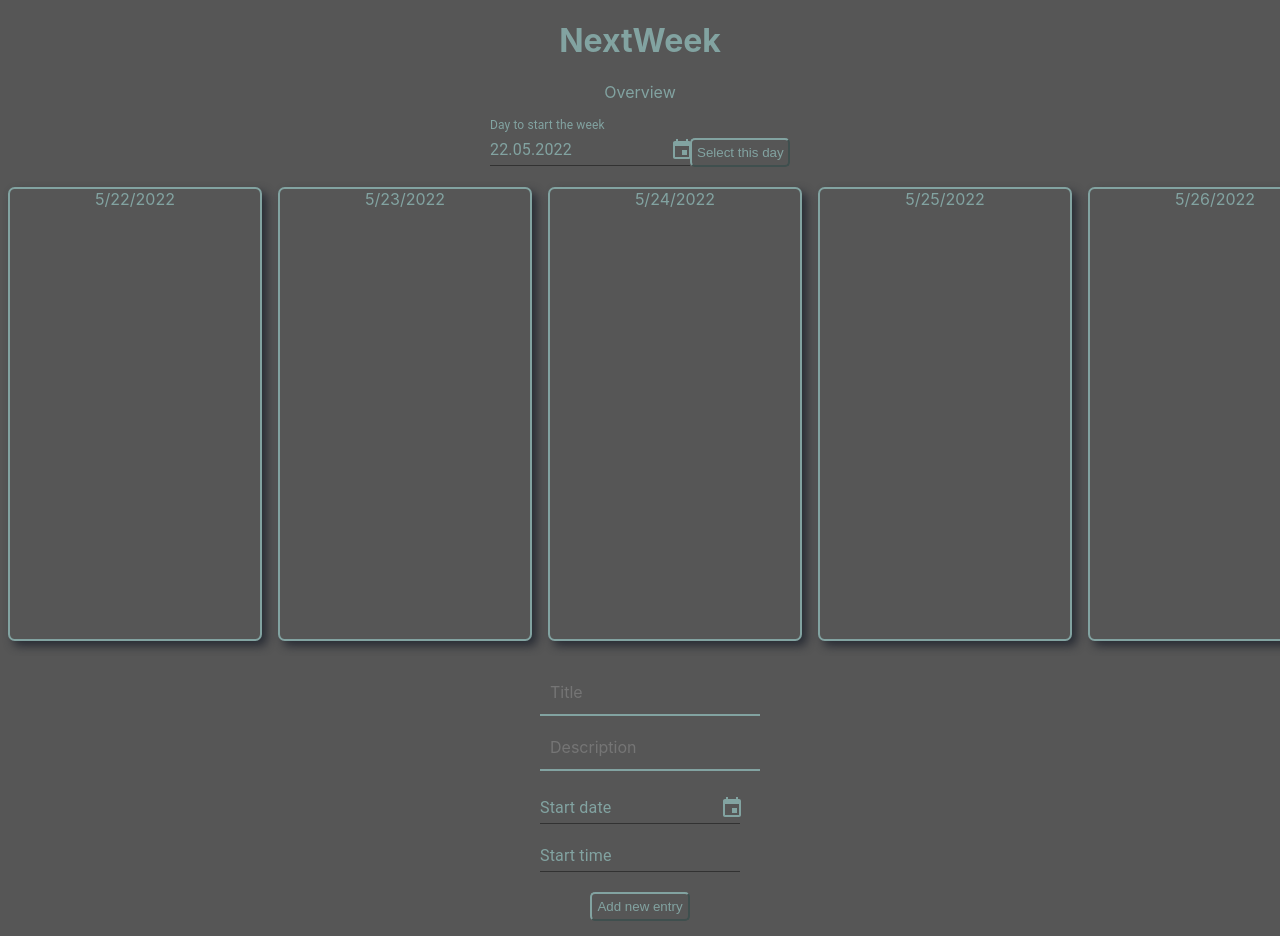
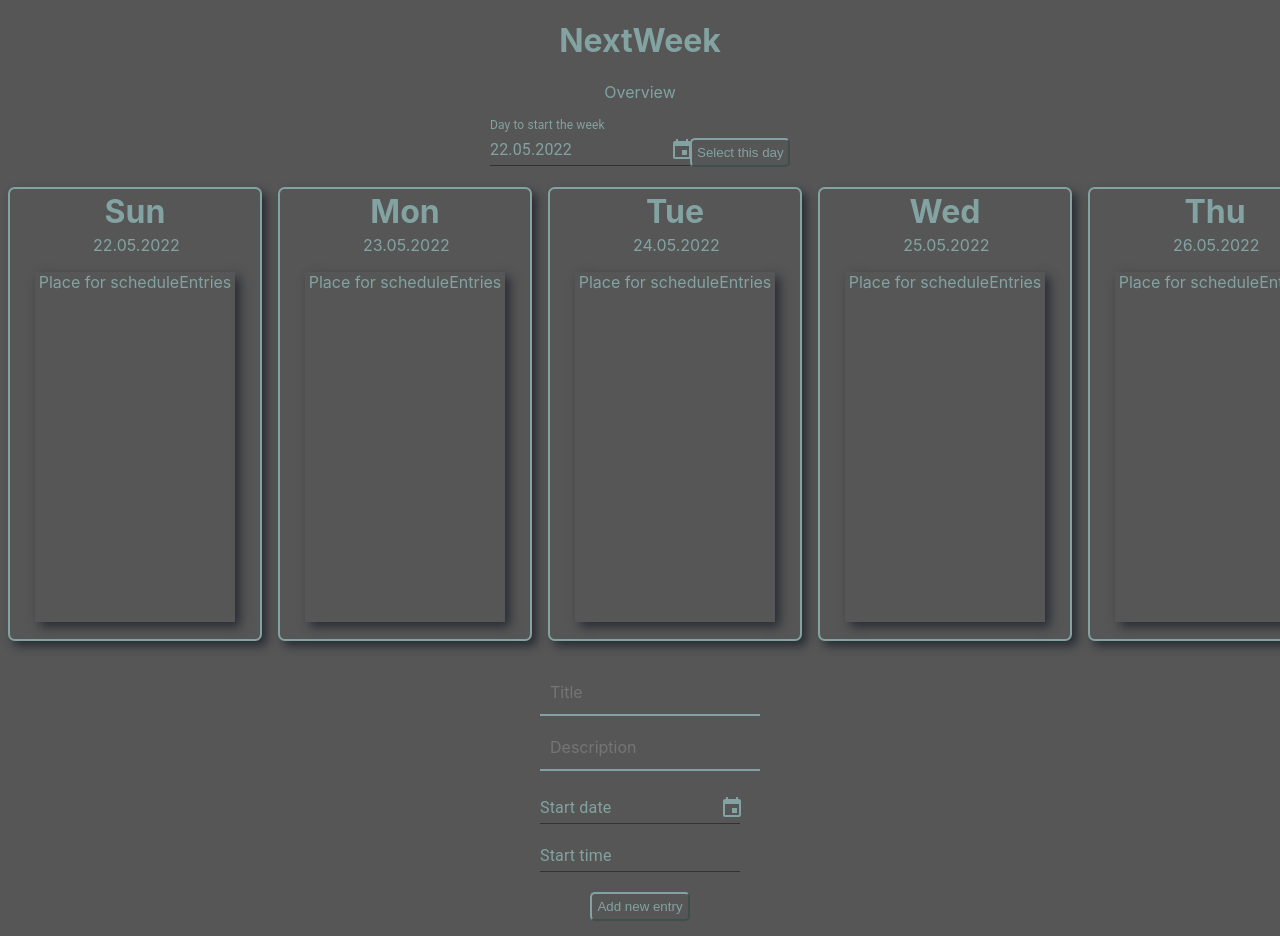
Before and after one commit to mstuff/NextWeek, a React (Create React App) app in the folder frontend/: page /overview in a window 1280 px wide. Both pictures are taken after a click on the input "Select this day". Built offline with nearby package versions, Linux system fonts and the light colour scheme; no server answers.

Commit message:
Improve styling

```diff
--- a/frontend/src/components/DayOfTheWeekCard.css
+++ b/frontend/src/components/DayOfTheWeekCard.css
@@ -2,6 +2,10 @@
 .day-of-the-week-card {
     background-color: #565656;
     color: #82A3A1;
+
+    display: flex;
+    flex-direction: column;
+    align-items: center;
 
     margin: 15px 8px 15px 8px;
     border: 2pt solid #82A3A1;
@@ -12,3 +16,22 @@
 
     box-shadow: 5px 5px 10px #282c34;
 }
+
+.day-of-the-week-h1 {
+    margin: 1% 1.5% 0.5% 1.5%;
+    padding: 2px;
+}
+
+.day-of-the-week-p {
+    margin: 0.5% 1.5% 3% 1.5%;
+    padding: 2px;
+}
+
+.calender-board {
+    height: 350px;
+    width: 200px;
+
+    margin: 5% 1.5% 3% 1.5%;
+
+    box-shadow: 5px 5px 10px #282c34;
+}
--- a/frontend/src/components/DayOfTheWeekCard.tsx
+++ b/frontend/src/components/DayOfTheWeekCard.tsx
@@ -4,10 +4,23 @@ type DayOfTheWeekProps = {
     selectedDay: Date;
 }
 
-export default function DayOfTheWeekCard ({selectedDay}: DayOfTheWeekProps){
+export default function DayOfTheWeekCard({selectedDay}: DayOfTheWeekProps) {
 
-    return <div className={"day-of-the-week-card"}>
-        {new Date(selectedDay).toLocaleDateString()}
-    </div>
-
+    return (
+        <div className={"day-of-the-week-card"}>
+            <div>
+                <h1 className={"day-of-the-week-h1"}>
+                    {new Date(selectedDay)
+                        .toLocaleDateString("en-US", {weekday: "short"})}
+                </h1>
+                <p className={"day-of-the-week-p"}>
+                    {new Date(selectedDay)
+                        .toLocaleDateString('de-DE', {day: "2-digit", month: "2-digit", year: "numeric"})}
+                </p>
+            </div>
+            <div className={"calender-board"}>
+                Place for scheduleEntries
+            </div>
+        </div>
+    )
 }
--- a/frontend/src/components/WeekBoard.css
+++ b/frontend/src/components/WeekBoard.css
@@ -1,12 +1,12 @@
 
-.week-board-outer{
+.week-board-outer {
     display: flex;
     flex-direction: row;
     overflow: auto;
     scroll-behavior: smooth;
 }
 
-.week-board-inner{
+.week-board-inner {
     display: flex;
     flex-direction: row;
 }
--- a/frontend/src/components/WeekBoard.tsx
+++ b/frontend/src/components/WeekBoard.tsx
@@ -63,8 +63,6 @@ export default function WeekBoard() {
                     {selectedWeek.map(day => <DayOfTheWeekCard selectedDay={day}/>)}
                 </div>
             </div>
-
         </div>
     )
-
 }
```
Also changed, not shown: frontend/src/components/NewScheduleEntry.css (+20 -20 lines), frontend/src/components/ScheduleEntryCard.tsx (+4 -4 lines), frontend/src/components/ScheduleEntryCard.css (line endings or trailing spaces).
